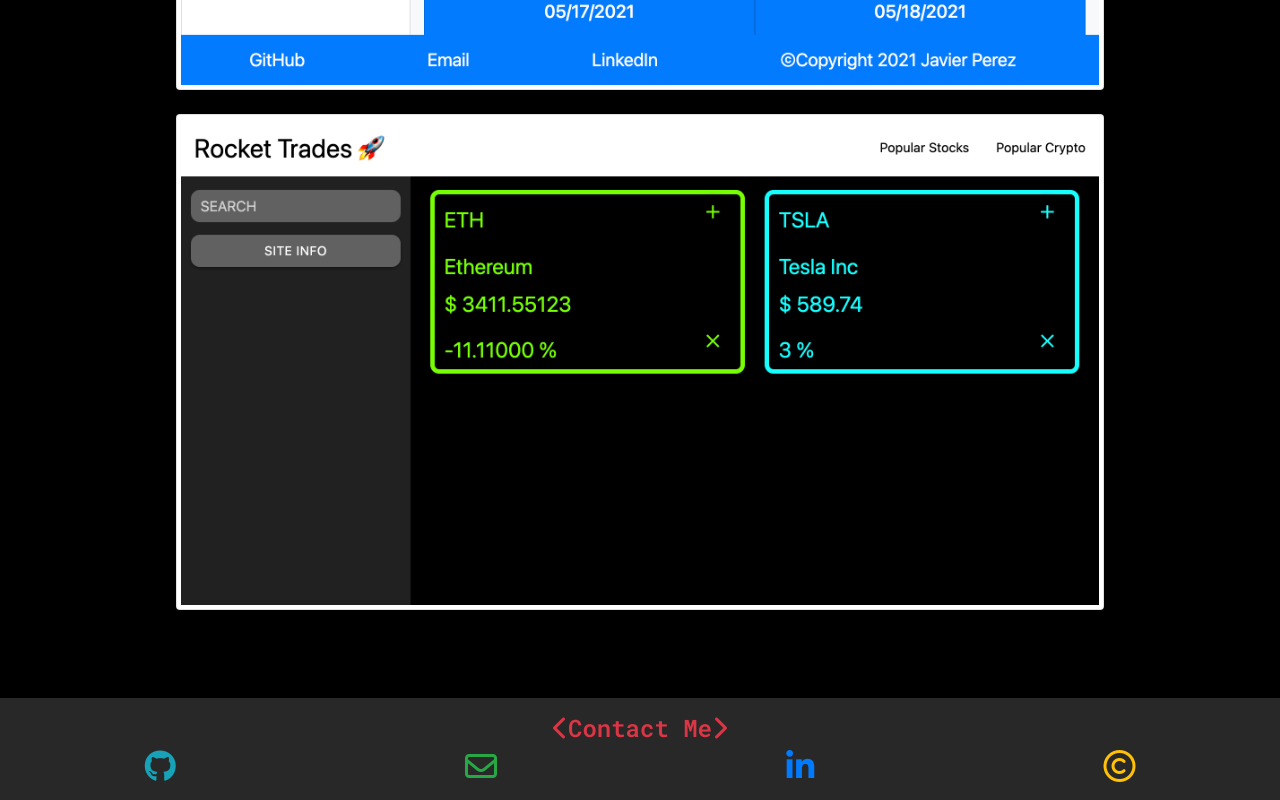
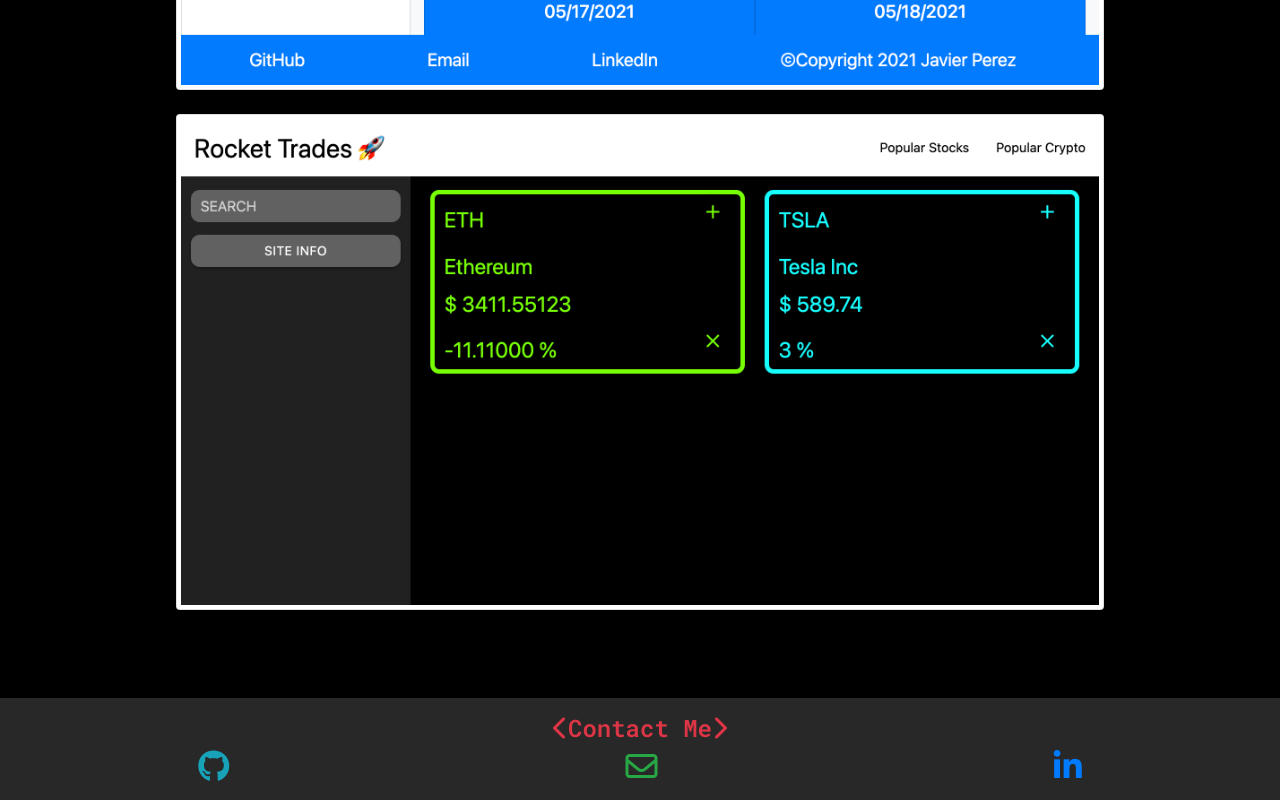
Before and after one commit to javierperez98/react_Portfolio, a React (Create React App) app: page /react_Portfolio/resume in a window 1280 px wide. Shown: the part 3281-4081 px from the top of the page. Built offline with nearby package versions, Linux system fonts and the light colour scheme.

Commit message:
fixed style layout

```diff
--- a/src/componets/contact.js
+++ b/src/componets/contact.js
@@ -1,21 +1,18 @@
 function Contact() {
 	return (
-		<div className="d-flex justify-content-around">
-			<a className="text-info" href="https://github.com/javierperez98">
+		<div className="d-flex flex-row justify-content-around">
+			<a className="text-info px-4" href="https://github.com/javierperez98">
 				<i className="fab fa-github fa-2x"></i>
 			</a>
-			<a className="text-success" href="mailto:javier21perez98@gmail.com">
+			<a className="text-success px-4" href="mailto:javier21perez98@gmail.com">
 				<i className="far fa-envelope fa-2x"></i>
 			</a>
 			<a
-				className="text-primary"
+				className="text-primary px-4"
 				href="https://www.linkedin.com/in/javier-perez98/"
 			>
 				<i className="fab fa-linkedin-in fa-2x"></i>
 			</a>
-			<span className="text-warning">
-				<i className="fa fa-copyright fa-2x"></i>
-			</span>
 		</div>
 	);
 }
```
